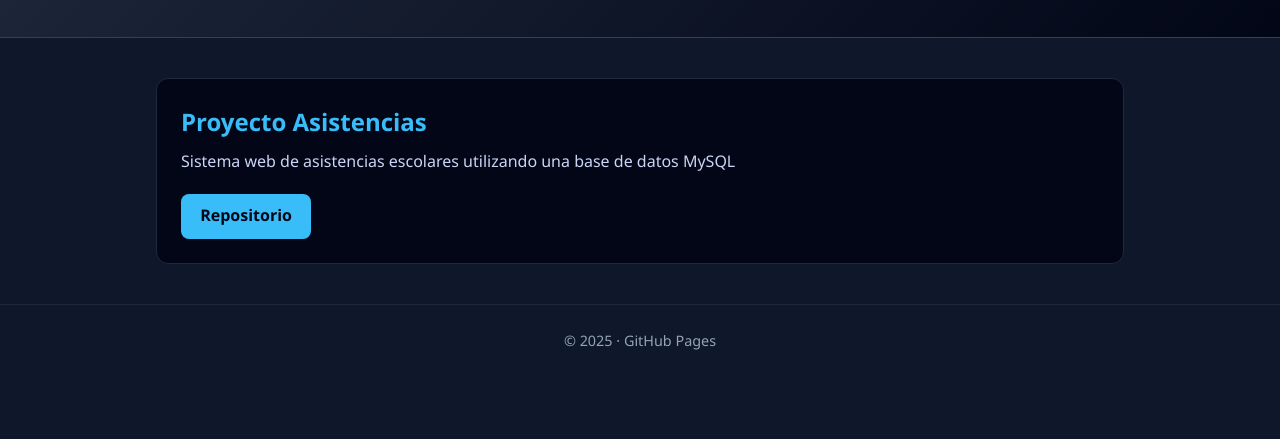
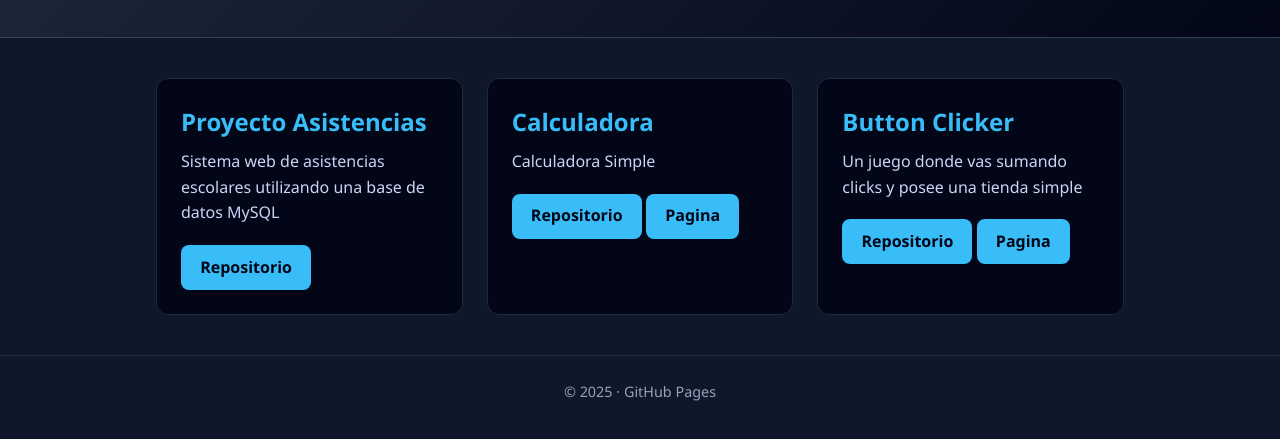
Before and after one commit to Linkinshura/Pagina-Principal-, a plain HTML site: page index.html in a window 1280 px wide. Shown: the part 141-580 px from the top of the page. Drawn offline with Linux system fonts and the light colour scheme.

Commit message:
Añadir Calculadora y Button clicker

```diff
--- a/index.html
+++ b/index.html
@@ -22,17 +22,29 @@
             <a href="https://github.com/Linkinshura/TP-Asistencias" target="_blank">Repositorio</a>
         </div>
     </section>
-<!---
+
     <section class="proyecto">
-        <h2>WebRTC Translator</h2>
-        <p>Cliente WebRTC con traducción en tiempo real</p>
+        <h2>Calculadora</h2>
+        <p>Calculadora Simple</p>
 
         <div class="links">
-            <a href="https://github.com/TU_USUARIO/webrtc-translator" target="_blank">Repositorio</a>
+            <a href="https://github.com/linkinshura/Calculadora" target="_blank">Repositorio</a>
+            <a href="https://linkinshura.github.io/Calculadora/" target="_blank">Pagina</a>
         </div>
 
     </section>
--->
+
+     <section class="proyecto">
+        <h2>Button Clicker</h2>
+        <p>Un juego donde vas sumando clicks y posee una tienda simple</p>
+
+        <div class="links">
+            <a href="https://github.com/Linkinshura/btn-click" target="_blank">Repositorio</a>
+            <a href="https://linkinshura.github.io/btn-click/" target="_blank">Pagina</a>
+        </div>
+
+    </section>
+
 </main>
 
 <footer>
```
